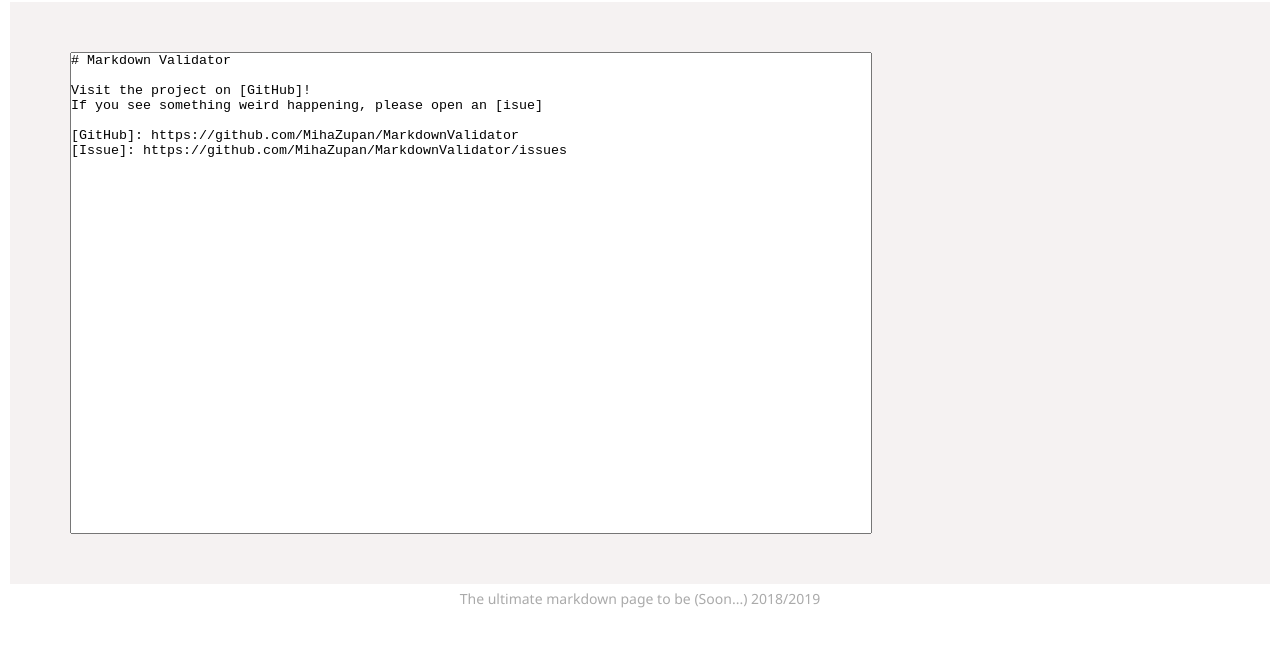
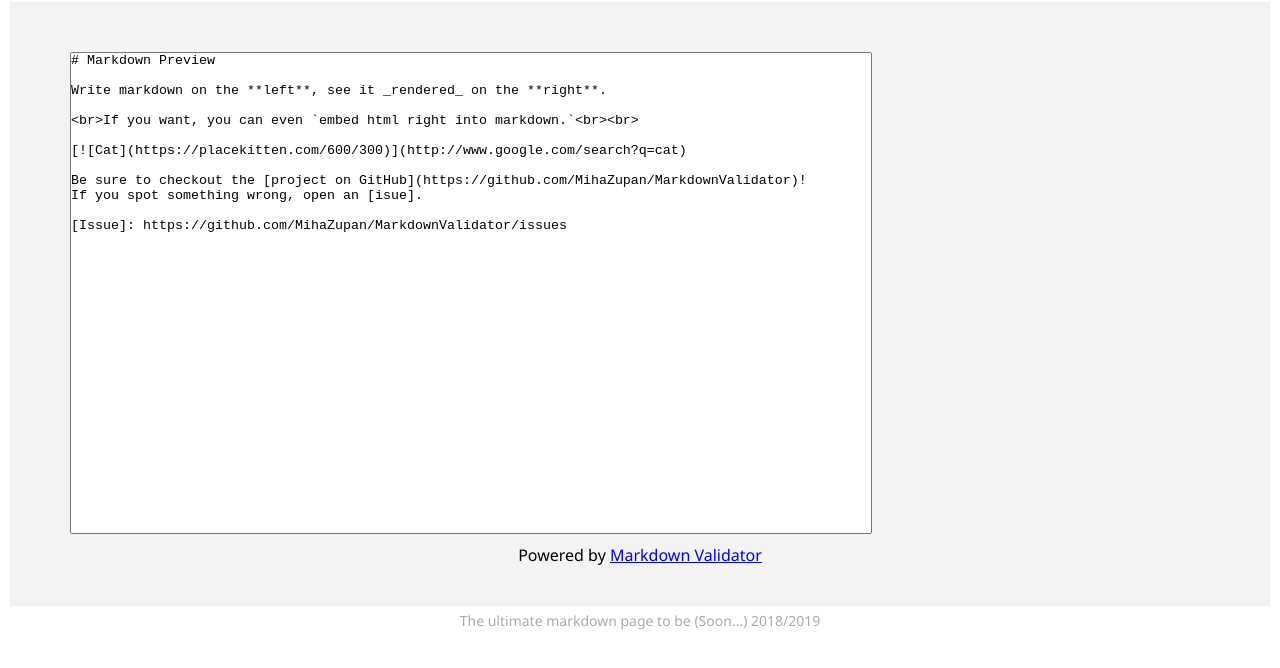
Before and after one commit to Compgeak/Informatika, a plain HTML site: page auxsites/md/live/index.html in a window 1280 px wide. Shown: the part 58-726 px from the top of the page. Drawn offline with Linux system fonts and the light colour scheme; files that its build step writes are made by us from their sources.

Commit message:
Update default Markdown

```diff
--- a/auxsites/md/live/index.html
+++ b/auxsites/md/live/index.html
@@ -29,12 +29,17 @@
 
             <div id="markdownFlex">
 <textarea rows="32" type="text" id="markdownInput" oninput="onMarkdownChanged()">
-# Markdown Validator
+# Markdown Preview
 
-Visit the project on [GitHub]!
-If you see something weird happening, please open an [isue]
+Write markdown on the **left**, see it _rendered_ on the **right**.
 
-[GitHub]: https://github.com/MihaZupan/MarkdownValidator
+<br>If you want, you can even `embed html right into markdown.`<br><br>
+
+[![Cat](https://placekitten.com/600/300)](http://www.google.com/search?q=cat)
+
+Be sure to checkout the [project on GitHub](https://github.com/MihaZupan/MarkdownValidator)!
+If you spot something wrong, open an [isue].
+
 [Issue]: https://github.com/MihaZupan/MarkdownValidator/issues
 </textarea>
                 <div id="markdownHtml"></div>
@@ -84,6 +89,8 @@ If you see something weird happening, please open an [isue]
                     }
                 };
             </script>
+
+            <p style="text-align: center">Powered by <a href="https://github.com/MihaZupan/MarkdownValidator">Markdown Validator</a></p>
         </section>
     </body>
 </html>
--- a/styles/styles_md.css
+++ b/styles/styles_md.css
@@ -29,3 +29,7 @@ ul#menu .current {
 	border-bottom: 5px solid #0000d9;
 	background-color: rgba(0,0,240,0.4);
 }
+
+#markdownHtml h1 {
+	margin-bottom: 10px;
+}
```
